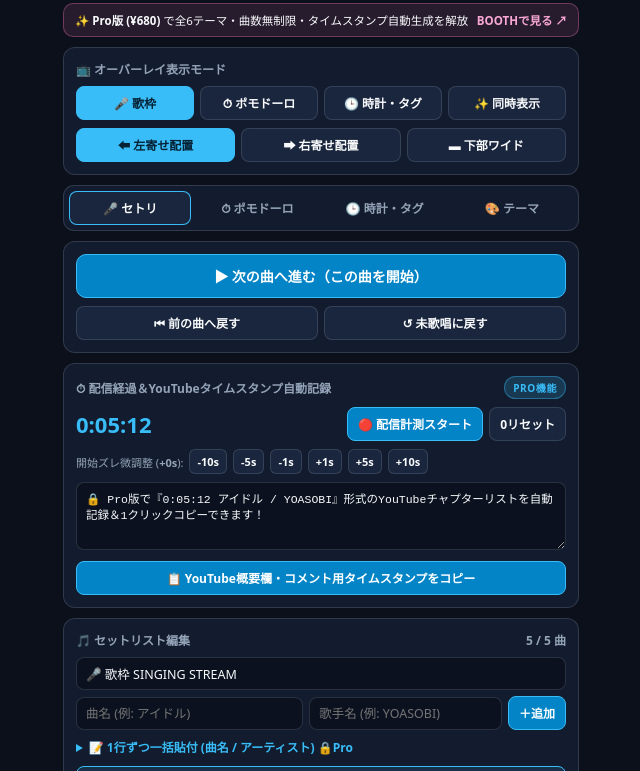
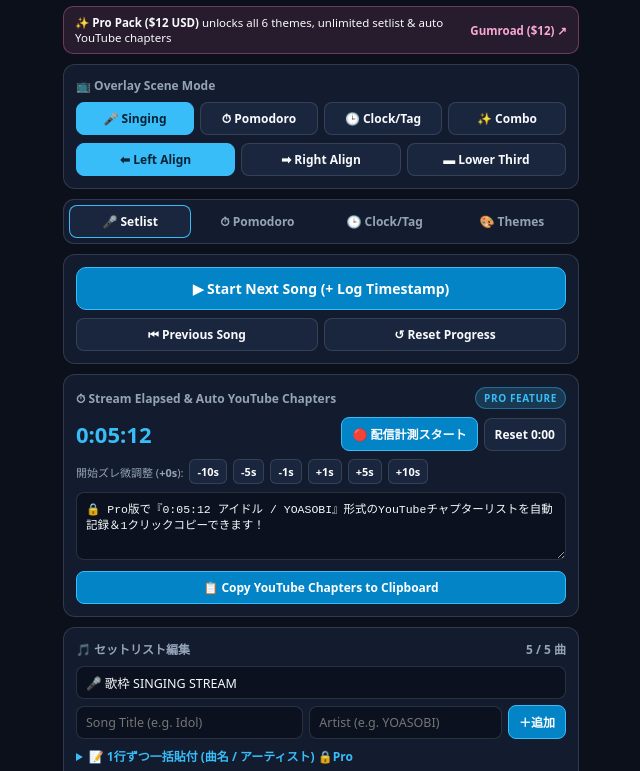
Before and after one commit to pecopeko/obs-utawaku-pomodoro-dock, a plain HTML site: page dock.html in a window 1280 px wide. Shown: the part 59-830 px from the top of the page, without its empty margins (319-959 px from the left). Drawn offline with Linux system fonts and the light colour scheme.

Commit message:
feat(i18n): add EN/JP bilingual UI, Gumroad $12 USD global funnel & Pro URL unlock (dock.html)

```diff
--- a/dock.html
+++ b/dock.html
@@ -287,7 +287,10 @@
         <span class="sync-dot" title="OBS Browser Source リアルタイム同期中"></span>
         <span>歌枠＆ポモドーロ操作ドック</span>
       </div>
-      <span class="edition-pill">FREE LITE</span>
+      <div class="row" style="gap:6px;">
+        <button type="button" id="btnToggleLang" class="btn mini-btn" title="Switch Language (EN / JP)">🌐 EN/JP</button>
+        <span class="edition-pill">FREE LITE</span>
+      </div>
     </header>
 
 
@@ -501,7 +504,86 @@
   </div>
 
   <script>
-    const EDITION = "lite";
+
+const _pecoParams = new URLSearchParams(window.location.search);
+function resolvePecoEdition(buildDefault) {
+  if (buildDefault === "pro") return "pro";
+  if (_pecoParams.get("pro") === "1" || _pecoParams.get("key") === "utawaku-pro-global") return "pro";
+  return "lite";
+}
+function resolvePecoLang() {
+  const q = (_pecoParams.get("lang") || localStorage.getItem("peco_obs_ui_lang") || "").toLowerCase();
+  if (q.startsWith("en")) return "en";
+  if (q.startsWith("ja")) return "ja";
+  return ((navigator.language || "").toLowerCase().startsWith("ja")) ? "ja" : "en";
+}
+function applyDockI18nAndEdition(edition, lang) {
+  document.documentElement.lang = lang;
+  const upsell = document.querySelector(".upsell-strip");
+  const pill = document.querySelector(".dock-header .edition-pill");
+  if (edition === "pro") {
+    if (upsell) upsell.style.display = "none";
+    if (pill) pill.textContent = "PRO EDITION";
+  } else if (upsell && lang === "en") {
+    upsell.innerHTML = '<span>✨ <strong>Pro Pack ($12 USD)</strong> unlocks all 6 themes, unlimited setlist &amp; auto YouTube chapters</span><a href="https://pecopeko.gumroad.com/l/tokyo-utawaku-obs-dock" target="_blank" rel="noopener noreferrer" class="upsell-link">Gumroad ($12) ↗</a>';
+  }
+  if (lang !== "en") return;
+  document.title = "OBS Custom Dock — Utawaku Setlist & Pomodoro Control | peco";
+  const textMap = {
+    "歌枠＆ポモドーロ操作ドック": "Utawaku & Pomodoro OBS Dock",
+    "📺 オーバーレイ表示モード": "📺 Overlay Scene Mode",
+    "🎤 歌枠": "🎤 Singing",
+    "⏱ ポモドーロ": "⏱ Pomodoro",
+    "🕒 時計・タグ": "🕒 Clock/Tag",
+    "✨ 同時表示": "✨ Combo",
+    "⬅ 左寄せ配置": "⬅ Left Align",
+    "➡ 右寄せ配置": "➡ Right Align",
+    "▬ 下部ワイド": "▬ Lower Third",
+    "🎤 セトリ": "🎤 Setlist",
+    "🎨 テーマ": "🎨 Themes",
+    "▶ 次の曲へ進む（この曲を開始）": "▶ Start Next Song (+ Log Timestamp)",
+    "⏮ 前の曲へ戻す": "⏮ Previous Song",
+    "↺ 未歌唱に戻す": "↺ Reset Progress",
+    "⏱ 配信経過＆YouTubeタイムスタンプ自動記録": "⏱ Stream Elapsed & Auto YouTube Chapters",
+    "PRO機能": edition === "pro" ? "PRO ACTIVE" : "PRO FEATURE",
+    "🔴 配信計測スタート": "🔴 Start Stream Timer",
+    "0リセット": "Reset 0:00",
+    "📋 YouTube概要欄・コメント用タイムスタンプをコピー": "📋 Copy YouTube Chapters to Clipboard",
+    "⬇ JSON保存": "⬇ Export JSON",
+    "🎛 OBS対話ミニ操作 (LITE)": edition === "pro" ? "🎛 OBS Mini Control (PRO)" : "🎛 OBS Mini Control (LITE)",
+    "🎛 OBS対話ミニ操作 (PRO)": "🎛 OBS Mini Control (PRO)",
+    "× 隠す": "× Hide",
+    "⏮ 前曲": "⏮ Prev",
+    "▶ 次の曲へ (開始)": "▶ Next Song",
+    "⏱ 開始/停止": "⏱ Start/Pause",
+    "⚙ 曲追加・テーマ": "⚙ Add Song / Theme",
+    "＋ セトリに追加": "＋ Add to Setlist",
+    "📋 タイムスタンプCopy": "📋 Copy Chapters",
+    "マウスを離すと約2.5秒で自動的に透明化します（配信画面には映りません）。": "Auto-hides 2.5s after mouse leaves (invisible on stream)."
+  };
+  document.querySelectorAll("span, button, summary, label, div.ib-note").forEach((el) => {
+    if (el.children.length === 0) {
+      const t = el.textContent.trim();
+      if (textMap[t]) el.textContent = textMap[t];
+      else if (edition === "pro" && t.includes("🔒Pro")) el.textContent = t.replace("🔒Pro", "").trim();
+    }
+  });
+  const phMap = {
+    "ibSongTitle": "Song Title (e.g. Idol)",
+    "ibSongArtist": "Artist (e.g. YOASOBI)",
+    "inputSongTitle": "Song Title (e.g. Idol)",
+    "inputSongArtist": "Artist (e.g. YOASOBI)",
+    "inputSongNote": "Key / Request Note (optional)",
+    "inputTodoText": "Add task for Pomodoro stream..."
+  };
+  Object.keys(phMap).forEach((id) => {
+    const inp = document.getElementById(id);
+    if (inp) inp.placeholder = phMap[id];
+  });
+}
+
+    const EDITION = resolvePecoEdition("lite");
+    const UI_LANG = resolvePecoLang();
     /**
  * OBS Utawaku Setlist, YouTube Timestamp & Pomodoro All-in-One Engine
  * Crafted by peco (https://pecopeko1011.booth.pm/)
@@ -2082,6 +2164,17 @@ if (typeof window !== "undefined") {
 }
 
     (function initDockApp() {
+      applyDockI18nAndEdition(EDITION, UI_LANG);
+      const langBtn = document.getElementById("btnToggleLang");
+      if (langBtn) {
+        langBtn.addEventListener("click", () => {
+          const next = UI_LANG === "en" ? "ja" : "en";
+          localStorage.setItem("peco_obs_ui_lang", next);
+          const u = new URL(window.location.href);
+          u.searchParams.set("lang", next);
+          window.location.href = u.toString();
+        });
+      }
       const Engine = window.PecoObsEngine;
       const toastEl = document.getElementById("toastMsg");
       let appState = null;
@@ -2458,8 +2551,8 @@ if (typeof window !== "undefined") {
         document.getElementById("pomoTimeReadout").textContent = Engine.formatMmSs(rem);
         document.getElementById("pomoPhaseLabel").textContent = `${appState.pomodoro.phase.toUpperCase()} · SET ${appState.pomodoro.currentSet}/${appState.pomodoro.cyclesBeforeLongBreak}`;
         document.getElementById("btnPomoStartPause").textContent = appState.pomodoro.isRunning
-          ? "⏸ 一時停止"
-          : "▶ スタート";
+          ? (UI_LANG === "en" ? "⏸ Pause" : "⏸ 一時停止")
+          : (UI_LANG === "en" ? "▶ Start" : "▶ スタート");
         if (document.activeElement !== document.getElementById("numWorkMin")) {
           document.getElementById("numWorkMin").value = appState.pomodoro.workMinutes;
         }
```
